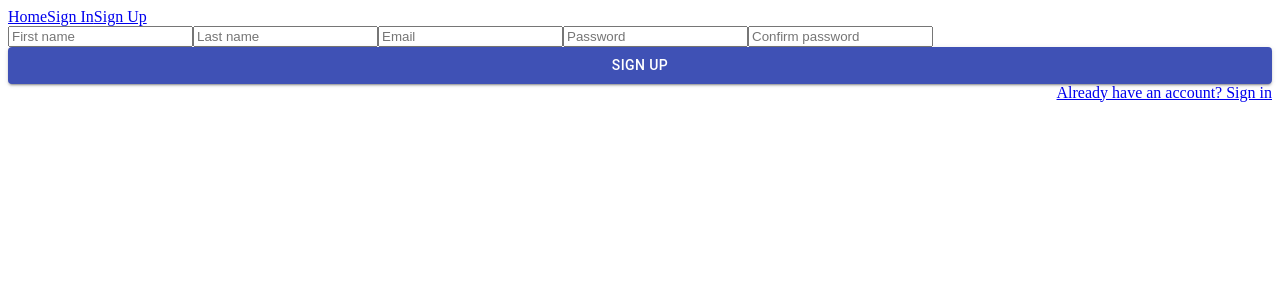
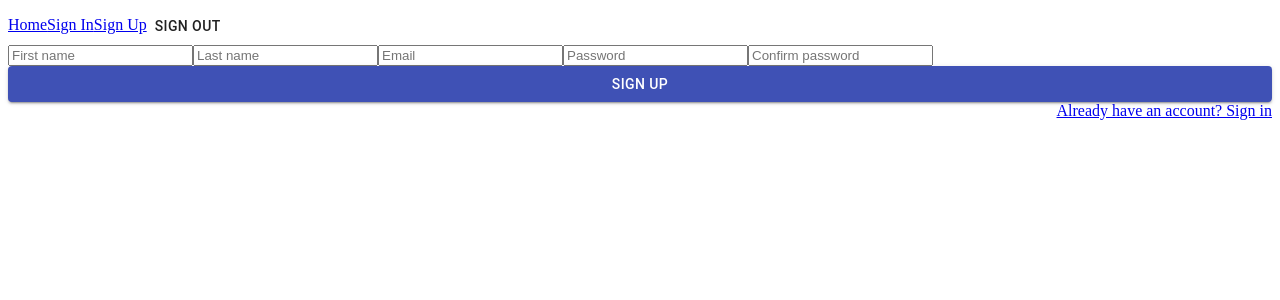
Before and after one commit to vnqx/olx-clone-nestjs-redux, a React app in the folder packages/app/: page /sign-up in a window 1280 px wide. Shown: the top 300 px of the page. Built offline with nearby package versions, Linux system fonts and the light colour scheme; no server answers.

Commit message:
Add sign in and out

```diff
--- a/packages/app/src/App.tsx
+++ b/packages/app/src/App.tsx
@@ -1,8 +1,8 @@
 import React, { useEffect } from "react";
 import { Routes, Route } from "react-router-dom";
 import axios from "axios";
-import SignIn from "./SignIn";
-import SignUp from "./SignUp";
+import SignIn from "./pages/SignIn";
+import SignUp from "./pages/SignUp";
 import Header from "./Header";
 
 export default function App(): React.ReactElement {
--- a/packages/app/src/Header.tsx
+++ b/packages/app/src/Header.tsx
@@ -1,12 +1,14 @@
 import React from "react";
 import { Link } from "react-router-dom";
+import SignOutButton from "./components/header/SignOutButton";
 
-export default function Header() {
+export default function Header(): React.ReactElement {
   return (
     <div>
       <Link to="/">Home</Link>
       <Link to="sign-in">Sign In</Link>
       <Link to="sign-up">Sign Up</Link>
+      <SignOutButton />
     </div>
   );
 }
--- a/packages/app/src/SignIn.tsx
+++ /dev/null
@@ -1,5 +0,0 @@
-import React from "react";
-
-export default function SignIn() {
-  return <div></div>;
-}
--- /dev/null
+++ b/packages/app/src/components/header/SignOutButton.tsx
@@ -0,0 +1,21 @@
+import React from "react";
+import { Button } from "@material-ui/core";
+import Axios from "axios";
+
+export default function SignOutButton() {
+  async function handleClick() {
+    console.log("sign out");
+    const res = await Axios.post(
+      "http://localhost:4000/auth/sign-out",
+      {},
+      { withCredentials: true },
+    );
+    console.log(res);
+  }
+
+  return (
+    <Button type="submit" onClick={handleClick}>
+      Sign Out
+    </Button>
+  );
+}
--- /dev/null
+++ b/packages/app/src/hooks/useSignInForm.ts
@@ -0,0 +1,43 @@
+import axios from "axios";
+import * as Yup from "yup";
+
+interface SignInFormFields {
+  email: string;
+  password: string;
+}
+
+interface UseSignInForm {
+  initialValues: SignInFormFields;
+  validationSchema: Yup.ObjectSchema;
+  handleSubmit: (data: SignInFormFields) => Promise<void>;
+}
+
+export default function useSignInForm(): UseSignInForm {
+  const initialValues: SignInFormFields = {
+    email: "",
+    password: "",
+  };
+
+  const validationSchema = Yup.object().shape({
+    // email: Yup.string().email().required(),
+    // password: Yup.string()
+    //   // .matches(lowercaseRegex, "One lowercase required")
+    //   // .matches(uppercaseRegex, "One uppercase required")
+    //   // .matches(numericRegex, "One numeric required")
+    // .min(2)
+    //   .max(50)
+    // .required(),
+  });
+
+  async function handleSubmit(data: SignInFormFields) {
+    const { data: user } = await axios.post(
+      "http://localhost:4000/auth/sign-in",
+      data,
+      {
+        withCredentials: true,
+      },
+    );
+  }
+
+  return { initialValues, validationSchema, handleSubmit };
+}
--- a/packages/app/src/hooks/useSignUpForm.ts
+++ b/packages/app/src/hooks/useSignUpForm.ts
@@ -40,12 +40,10 @@ export default function useSignUpForm() {
 
   // eslint-disable-next-line @typescript-eslint/no-unused-vars
   async function handleSubmit({ passwordConfirm, ...data }: SignUpFormFields) {
-    const response = await axios.post(
+    const { data: user } = await axios.post(
       "http://localhost:4000/auth/sign-up",
       data,
     );
-
-    console.log(response.data);
   }
 
   return { initialValues, validationSchema, handleSubmit };
--- /dev/null
+++ b/packages/app/src/pages/SignIn.tsx
@@ -0,0 +1,10 @@
+import React from "react";
+import SignInForm from "./signIn/SignInForm";
+
+export default function SignIn() {
+  return (
+    <div>
+      <SignInForm />
+    </div>
+  );
+}
--- a/packages/app/src/SignUp.tsx
+++ b/packages/app/src/pages/SignUp.tsx
@@ -1,5 +1,5 @@
 import React from "react";
-import SignUpForm from "./SignUpForm";
+import SignUpForm from "./signUp/SignUpForm";
 
 export default function SignUp() {
   return (
--- a/packages/app/src/SignUpForm.tsx
+++ b/packages/app/src/pages/signIn/SignInForm.tsx
@@ -1,8 +1,8 @@
 import React from "react";
 import { Formik, Field, Form } from "formik";
-import { Button, makeStyles, Grid, TextField } from "@material-ui/core";
+import { Button, makeStyles, Grid } from "@material-ui/core";
 import { Link } from "react-router-dom";
-import useSignUpForm from "./hooks/useSignUpForm";
+import useSignInForm from "../../hooks/useSignInForm";
 
 const useStyles = makeStyles(() => ({
   root: {},
@@ -10,9 +10,9 @@ const useStyles = makeStyles(() => ({
   submit: {},
 }));
 
-export default function SignUpForm(): React.ReactElement {
+export default function SignInForm(): React.ReactElement {
   const classes = useStyles();
-  const { initialValues, handleSubmit, validationSchema } = useSignUpForm();
+  const { initialValues, handleSubmit, validationSchema } = useSignInForm();
 
   return (
     <Formik
@@ -22,30 +22,12 @@ export default function SignUpForm(): React.ReactElement {
     >
       {({ isSubmitting }) => (
         <Form noValidate className={classes.form}>
-          <Field
-            name="firstName"
-            type="text"
-            label="First name"
-            placeholder="First name"
-          />
-          <Field
-            name="lastName"
-            type="text"
-            label="Last name"
-            placeholder="Last name"
-          />
           <Field name="email" type="email" label="Email" placeholder="Email" />
           <Field
             name="password"
             type="password"
             label="Password"
             placeholder="Password"
-          />
-          <Field
-            name="passwordConfirm"
-            type="password"
-            label="Confirm password"
-            placeholder="Confirm password"
           />
           <Button
             type="submit"
@@ -55,11 +37,11 @@ export default function SignUpForm(): React.ReactElement {
             className={classes.submit}
             disabled={isSubmitting}
           >
-            Sign Up
+            Sign In
           </Button>
           <Grid container justify="flex-end">
             <Grid item>
-              <Link to="/sign-in">Already have an account? Sign in</Link>
+              <Link to="/sign-up">Don&apos;t have an account? Sign up</Link>
             </Grid>
           </Grid>
         </Form>
--- /dev/null
+++ b/packages/app/src/pages/signUp/SignUpForm.tsx
@@ -0,0 +1,69 @@
+import React from "react";
+import { Formik, Field, Form } from "formik";
+import { Button, makeStyles, Grid } from "@material-ui/core";
+import { Link } from "react-router-dom";
+import useSignUpForm from "../../hooks/useSignUpForm";
+
+const useStyles = makeStyles(() => ({
+  root: {},
+  form: {},
+  submit: {},
+}));
+
+export default function SignUpForm(): React.ReactElement {
+  const classes = useStyles();
+  const { initialValues, handleSubmit, validationSchema } = useSignUpForm();
+
+  return (
+    <Formik
+      initialValues={initialValues}
+      onSubmit={handleSubmit}
+      validationSchema={validationSchema}
+    >
+      {({ isSubmitting }) => (
+        <Form noValidate className={classes.form}>
+          <Field
+            name="firstName"
+            type="text"
+            label="First name"
+            placeholder="First name"
+          />
+          <Field
+            name="lastName"
+            type="text"
+            label="Last name"
+            placeholder="Last name"
+          />
+          <Field name="email" type="email" label="Email" placeholder="Email" />
+          <Field
+            name="password"
+            type="password"
+            label="Password"
+            placeholder="Password"
+          />
+          <Field
+            name="passwordConfirm"
+            type="password"
+            label="Confirm password"
+            placeholder="Confirm password"
+          />
+          <Button
+            type="submit"
+            fullWidth
+            variant="contained"
+            color="primary"
+            className={classes.submit}
+            disabled={isSubmitting}
+          >
+            Sign Up
+          </Button>
+          <Grid container justify="flex-end">
+            <Grid item>
+              <Link to="/sign-in">Already have an account? Sign in</Link>
+            </Grid>
+          </Grid>
+        </Form>
+      )}
+    </Formik>
+  );
+}
```
